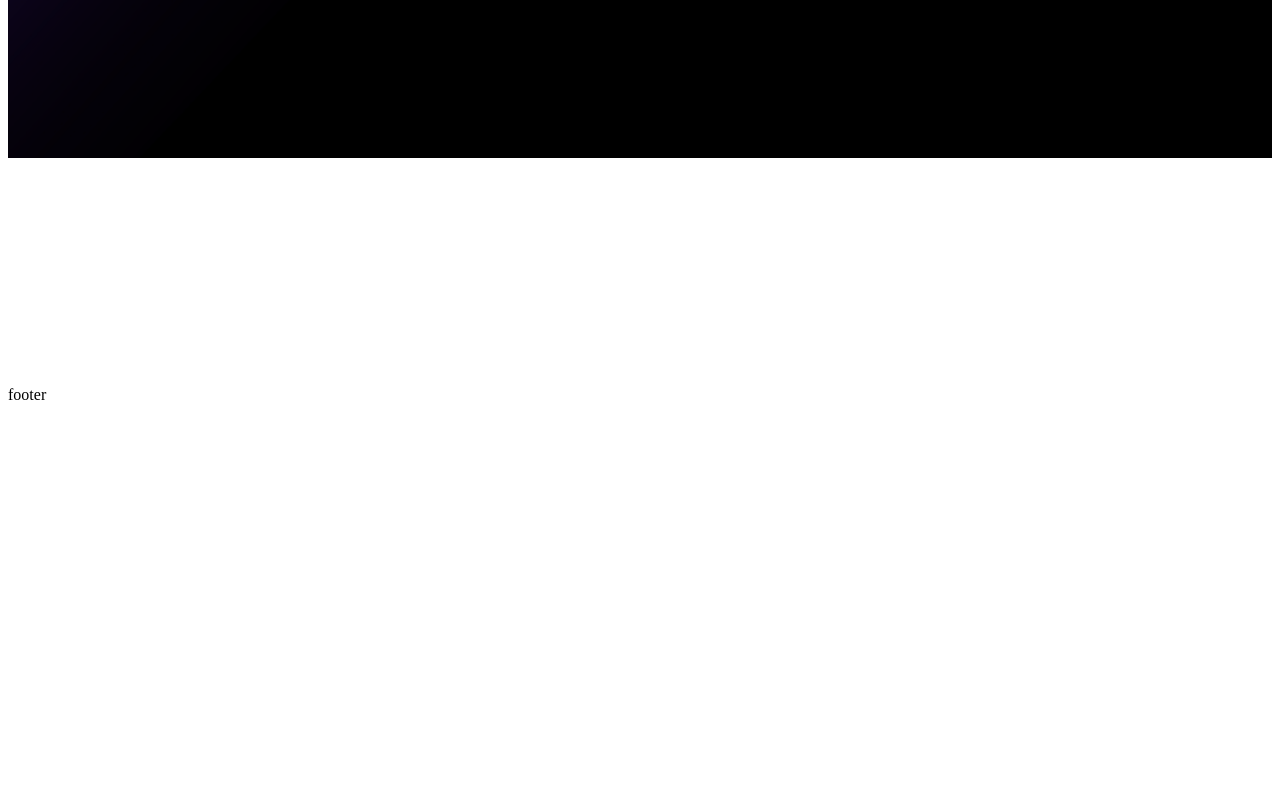
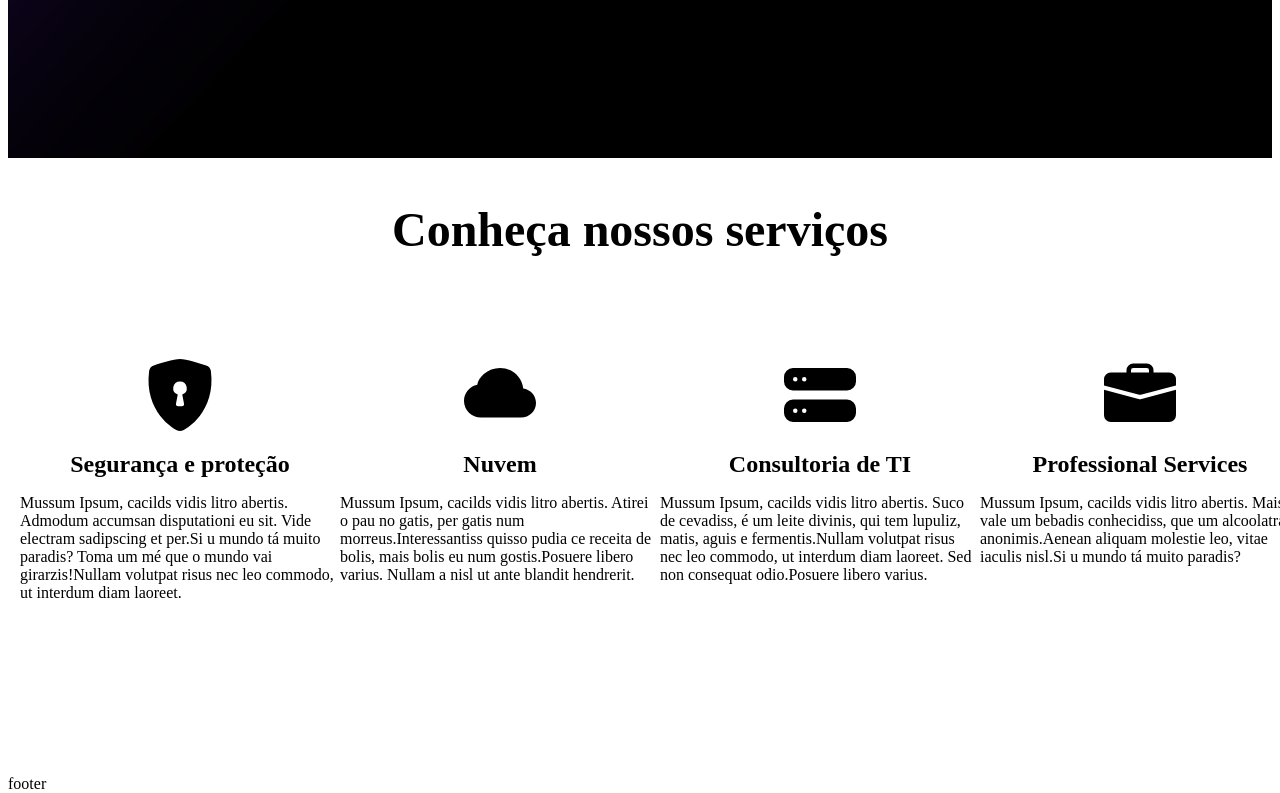
Before and after one commit to ronaldscruz/data-safety, a Next.js app: page / in a window 1280 px wide. Shown: the part 404-1197 px from the top of the page. Before the commit the page ends 816 px from the top, so only its background shows below. Built offline with nearby package versions, Linux system fonts and the light colour scheme.

Commit message:
chore: wip services cards

```diff
--- /dev/null
+++ b/components/pages/index/ServicesCards/data.js
@@ -0,0 +1,45 @@
+import {
+  BsFillShieldLockFill,
+  BsCloudFill,
+  BsHddStackFill,
+  BsFillBriefcaseFill,
+} from "react-icons/bs";
+
+const createServiceCard = ({
+  iconComponent = <></>,
+  title = "",
+  description = "",
+}) => ({
+  iconComponent,
+  title,
+  description,
+});
+
+const serviceCards = [
+  createServiceCard({
+    iconComponent: BsFillShieldLockFill,
+    title: "Segurança e proteção",
+    description:
+      "Mussum Ipsum, cacilds vidis litro abertis. Admodum accumsan disputationi eu sit. Vide electram sadipscing et per.Si u mundo tá muito paradis? Toma um mé que o mundo vai girarzis!Nullam volutpat risus nec leo commodo, ut interdum diam laoreet.",
+  }),
+  createServiceCard({
+    iconComponent: BsCloudFill,
+    title: "Nuvem",
+    description:
+      "Mussum Ipsum, cacilds vidis litro abertis. Atirei o pau no gatis, per gatis num morreus.Interessantiss quisso pudia ce receita de bolis, mais bolis eu num gostis.Posuere libero varius. Nullam a nisl ut ante blandit hendrerit.",
+  }),
+  createServiceCard({
+    iconComponent: BsHddStackFill,
+    title: "Consultoria de TI",
+    description:
+      "Mussum Ipsum, cacilds vidis litro abertis. Suco de cevadiss, é um leite divinis, qui tem lupuliz, matis, aguis e fermentis.Nullam volutpat risus nec leo commodo, ut interdum diam laoreet. Sed non consequat odio.Posuere libero varius.",
+  }),
+  createServiceCard({
+    iconComponent: BsFillBriefcaseFill,
+    title: "Professional Services",
+    description:
+      "Mussum Ipsum, cacilds vidis litro abertis. Mais vale um bebadis conhecidiss, que um alcoolatra anonimis.Aenean aliquam molestie leo, vitae iaculis nisl.Si u mundo tá muito paradis?",
+  }),
+];
+
+export default serviceCards;
--- /dev/null
+++ b/components/pages/index/ServicesCards/index.jsx
@@ -0,0 +1,29 @@
+import * as S from "./styles";
+import serviceCards from "./data";
+
+const ServicesCards = () => {
+  const renderServiceCards = (serviceCards = []) => {
+    const serviceCardsJSX = serviceCards.map((serviceCard) => (
+      <S.ServiceItem key={serviceCard.title}>
+        <S.ServiceIconWrapper>
+          <serviceCard.iconComponent size={72} />
+        </S.ServiceIconWrapper>
+        <S.ServiceTitle>{serviceCard.title}</S.ServiceTitle>
+        <S.ServiceDescription>{serviceCard.description}</S.ServiceDescription>
+      </S.ServiceItem>
+    ));
+
+    return <S.ServicesList>{serviceCardsJSX}</S.ServicesList>;
+  };
+
+  return (
+    <S.Container>
+      <S.Content>
+        <S.Title>Conheça nossos serviços</S.Title>
+        {renderServiceCards(serviceCards)}
+      </S.Content>
+    </S.Container>
+  );
+};
+
+export default ServicesCards;
--- /dev/null
+++ b/components/pages/index/ServicesCards/styles.js
@@ -0,0 +1,47 @@
+import styled from "@emotion/styled";
+
+export const Container = styled.section`
+  padding: 72px var(--spacing-xl);
+  display: flex;
+  flex-direction: column;
+  align-items: center;
+`;
+
+export const Content = styled.div`
+  display: flex;
+  flex-direction: column;
+  align-items: center;
+  max-width: var(--desktop-md-w);
+`;
+
+export const Title = styled.h1`
+  font-size: 48px;
+  margin-bottom: 86px;
+`;
+
+export const ServicesList = styled.ul`
+  display: flex;
+  justify-content: space-between;
+`;
+
+export const ServiceItem = styled.li`
+  display: inline-flex;
+  flex-direction: column;
+  align-items: center;
+  width: 320px;
+  height: 400px;
+  padding: 0 var(--spacing-xl);
+`;
+
+export const ServiceIconWrapper = styled.div`
+  margin-bottom: var(--spacing-lg);
+  height: 72px;
+`;
+
+export const ServiceTitle = styled.h1`
+  margin-bottom: var(--spacing-lg);
+`;
+
+export const ServiceDescription = styled.p`
+  max-width: 100%;
+`;
--- a/pages/index.jsx
+++ b/pages/index.jsx
@@ -1,10 +1,13 @@
+import DefaultLayout from "../layouts/DefaultLayout";
+
 import HomeCarousel from "../components/pages/index/HomeCarousel";
-import DefaultLayout from "../layouts/DefaultLayout";
+import ServicesCards from "../components/pages/index/ServicesCards";
 
 export default function Home() {
   return (
     <DefaultLayout>
       <HomeCarousel />
+      <ServicesCards />
     </DefaultLayout>
   );
 }
--- a/styles/variables.css
+++ b/styles/variables.css
@@ -19,4 +19,5 @@
   --spacing-xxxl: 2rem;
 
   --menu-height: 76px;
+  --desktop-md-w: 1440px;
 }
```
